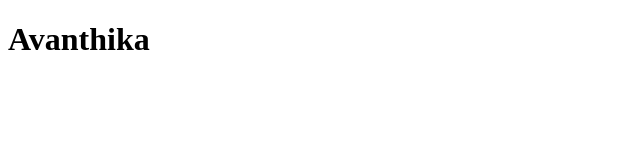
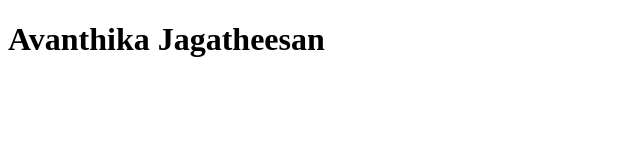
Before and after one commit to Avanthi-13/demo, a plain HTML site: page index.html in a window 1280 px wide. Shown: the whole page, without its empty margins (0-640 px from the left). Drawn offline with Linux system fonts and the light colour scheme.

Commit message:
feat : changed my full name

```diff
--- a/index.html
+++ b/index.html
@@ -6,6 +6,6 @@
     <title>Document</title>
 </head>
 <body>
-    <h1>Avanthika</h1>
+    <h1>Avanthika Jagatheesan</h1>
 </body>
 </html>
```
